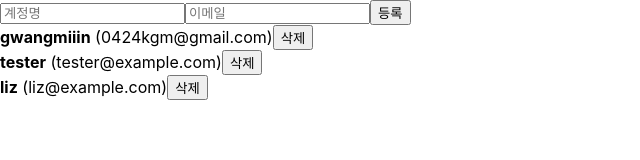
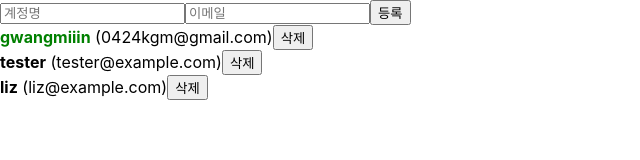
Before and after one commit to gwangmiiin/react-tutorial, a React (Create React App) app: page / in a window 1280 px wide. Shown: the top 160 px of the page, without its empty margins (0-640 px from the left). Built offline with nearby package versions, Linux system fonts and the light colour scheme.

Commit message:
배열에 항목 수정하기

```diff
--- a/src/App.js
+++ b/src/App.js
@@ -22,17 +22,20 @@
     {
       id: 1,
       username: 'gwangmiiin',
-      email: '0424kgm@gmail.com'
+      email: '0424kgm@gmail.com',
+      active: true
     },
     {
       id: 2,
       username: 'tester',
-      email: 'tester@example.com'
+      email: 'tester@example.com',
+      active: false
     },
     {
       id: 3,
       username: 'liz',
-      email: 'liz@example.com'
+      email: 'liz@example.com',
+      active: false
     }
   ]);
 
@@ -62,6 +65,14 @@
     setUsers(users.filter(user => user.id !== id));
   };
 
+  const onToggle = id => {
+    setUsers(
+      users.map(user =>
+        user.id === id ? { ...user, active: !user.active } : user
+      )
+    );
+  };
+
   return (
     <>
       <CreateUser
@@ -70,7 +81,7 @@
         onChange={onChange}
         onCreate={onCreate}
       />
-      <UserList users={users} onRemove={onRemove}/>
+      <UserList users={users} onRemove={onRemove} onToggle={onToggle}/>
     </>
   );
 }
--- a/src/UserList.js
+++ b/src/UserList.js
@@ -1,21 +1,36 @@
 import React from "react";
 
-function User({ user, onRemove }) {
-  const { username, email, id } = user;
+function User({ user, onRemove, onToggle }) {
+  const { username, email, id, active } = user;
   return (
     <div>
-      <b>{username}</b> <span>({email})</span>
+      <b style={{
+        color : active ? 'green' : 'black',
+        cursor : 'pointer'
+      }}
+        onClick={() => onToggle(id)}
+      >
+        {username}
+      </b>
+      &nbsp;
+      <span>({email})</span>
       <button onClick={() => onRemove(id)}>삭제</button>
       {/* 이 버튼이 눌렸을때 이러한 함수 호출, id가 특정 값인것을 삭제하겠다. 함수를 넣어주지 않으면 랜더링 되는 시점에서 모두 삭제됨 */}
     </div>
   );
 }
 
-function UserList({ users, onRemove }) {
+function UserList({ users, onRemove, onToggle }) {
   return (
     <div>
-      {users.map(user => (
-        <User user={user} key={user.id} onRemove={onRemove} />
+      {users.map(
+        user => (
+        <User
+          user={user}
+          key={user.id}
+          onRemove={onRemove}
+          onToggle={onToggle}
+        />
       ))}
     </div>
   );
```
